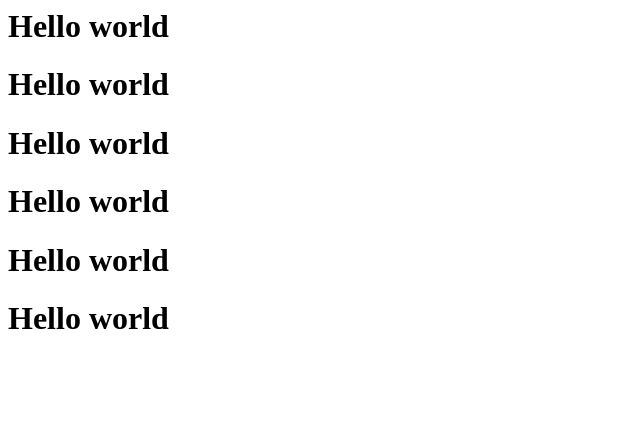
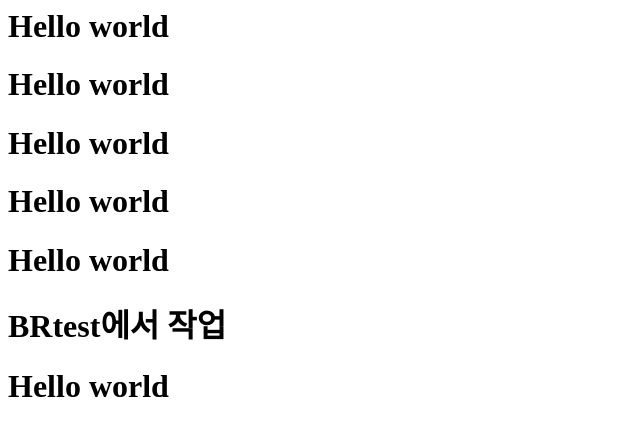
Before and after one commit to yoonseungeon/HelloWorld1, a plain HTML site: page index.html in a window 1280 px wide. Shown: the whole page, without its empty margins (0-640 px from the left). Drawn offline with Linux system fonts and the light colour scheme.

Commit message:
BRtest first commit

```diff
--- a/index.html
+++ b/index.html
@@ -10,6 +10,8 @@
         <h1>Hello world</h1>
         <h1>Hello world</h1>
         <h1>Hello world</h1>
+
+        <h1>BRtest에서 작업</h1>
         <h1>Hello world</h1>
     </body>
 </html>
```
